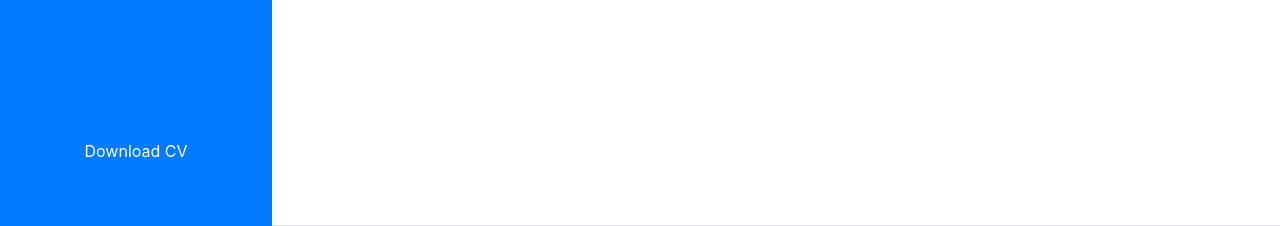
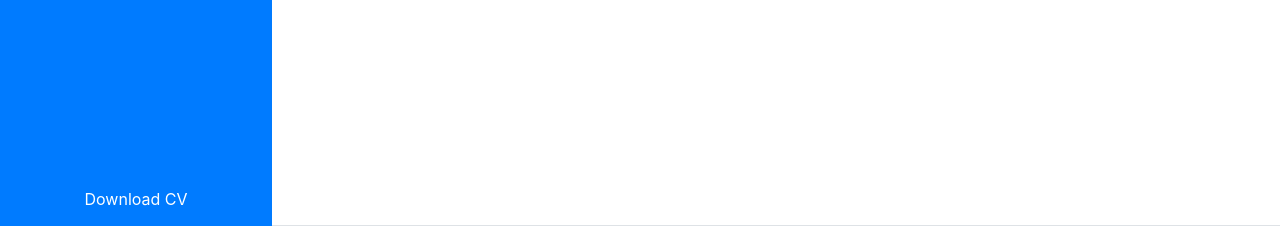
Before and after one commit to emiresatovic/web-portfolio, a website with bundled scripts: page index.html in a window 1280 px wide. Shown: the part 574-800 px from the top of the page. Built offline with nearby package versions, Linux system fonts and the light colour scheme; a web font is replaced by a local one.

Commit message:
button change

```diff
--- a/index.html
+++ b/index.html
@@ -53,7 +53,7 @@
           </li>
         </ul>
       </div>
-      <a href="img/CV Emir Esatovic.png" class="btn btn-primary mb-5" download>Download CV</a>
+      <a href="img/CV Emir Esatovic.png" class="btn btn-primary" download>Download CV</a>
     </nav>
 
 
```
